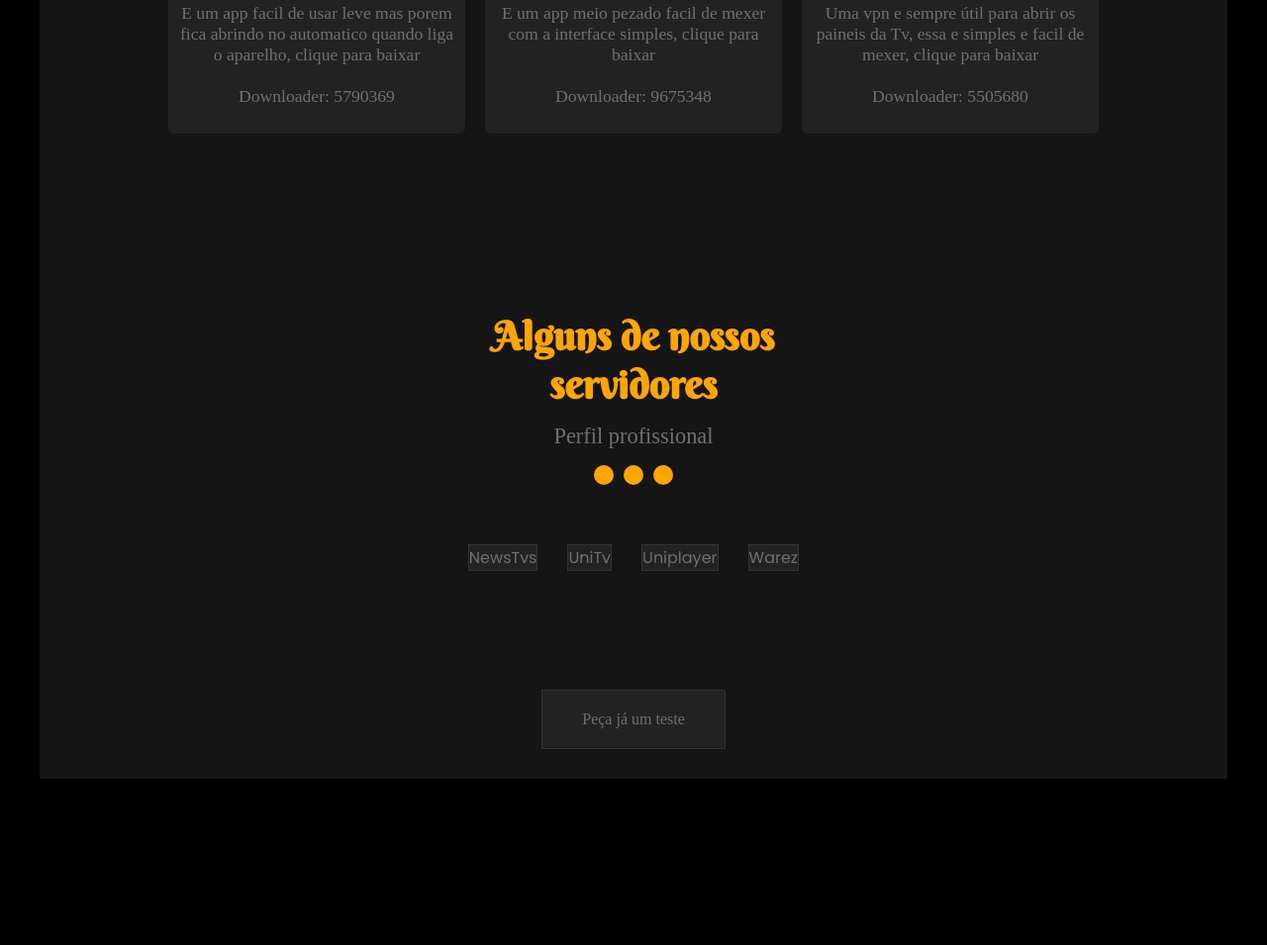
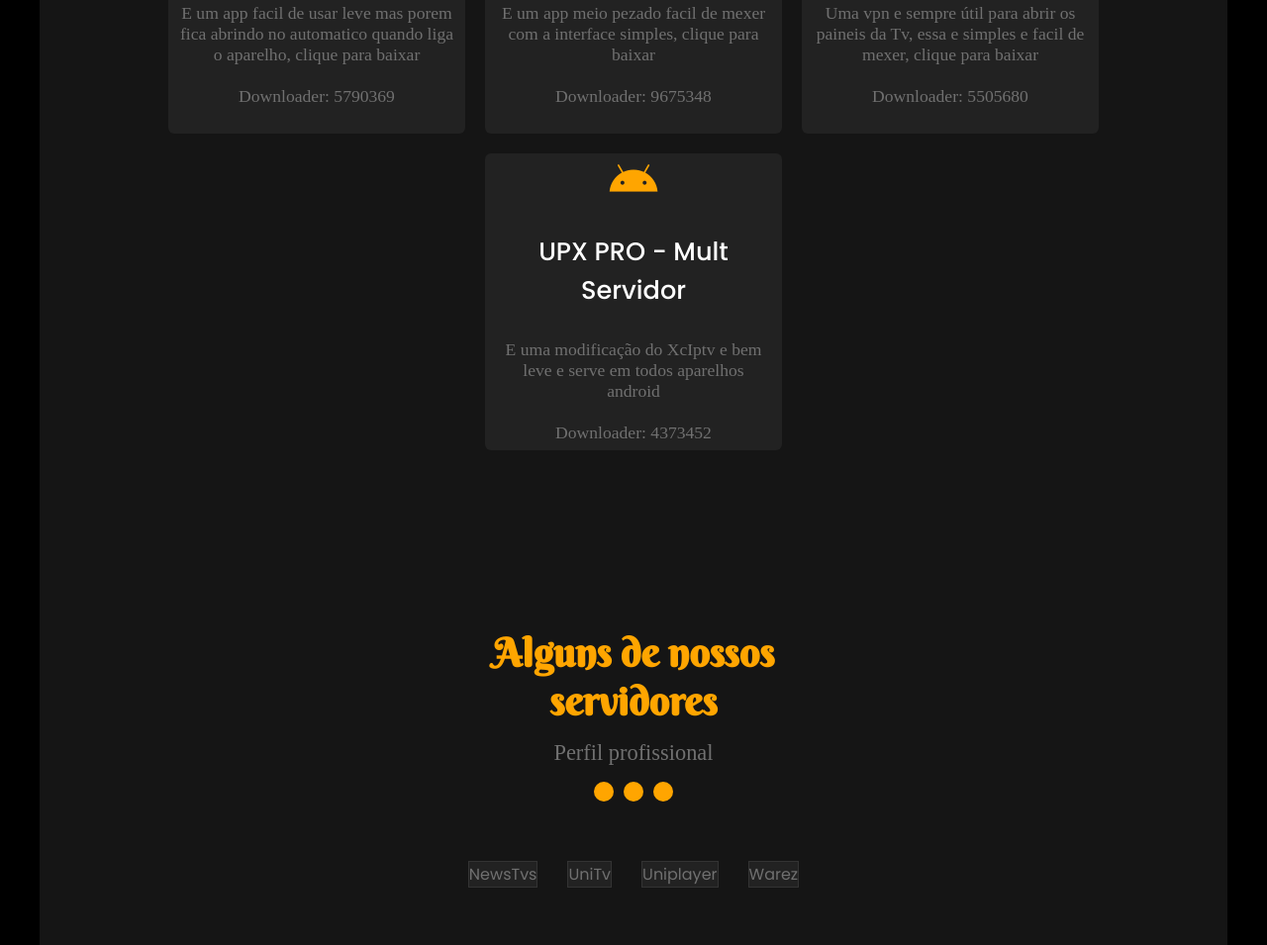
Before and after one commit to renatogomesedeus/nossa_loja_de_aplicativos, a plain HTML site: page index.html in a window 1280 px wide. Shown: the part 1586-2541 px from the top of the page at 99% size. Before the commit the page ends 2373 px from the top, so only its background shows below. Drawn offline with Linux system fonts and the light colour scheme.

Commit message:
Adicionando xciptv modificado

```diff
--- a/index.html
+++ b/index.html
@@ -146,6 +146,17 @@
                         <p>Uma vpn e sempre útil para abrir os paineis da Tv, essa e simples e facil de mexer, clique para baixar
                             <br><br>
                             Downloader: 5505680
+                        </p>
+                    </li></a>
+
+                     <a href="/img/UPX PRO.apk" download="Warpe vpn"
+                        target="_blank">
+                    <li>
+                        <i class="fa-brands fa-android"></i>
+                        <h3>UPX PRO - Mult Servidor</h3>
+                        <p>E uma modificação do XcIptv e bem leve e serve em todos aparelhos android
+                            <br><br>
+                            Downloader: 4373452
                         </p>
                     </li></a>
 
```
Also changed, not shown: 1 other file.
